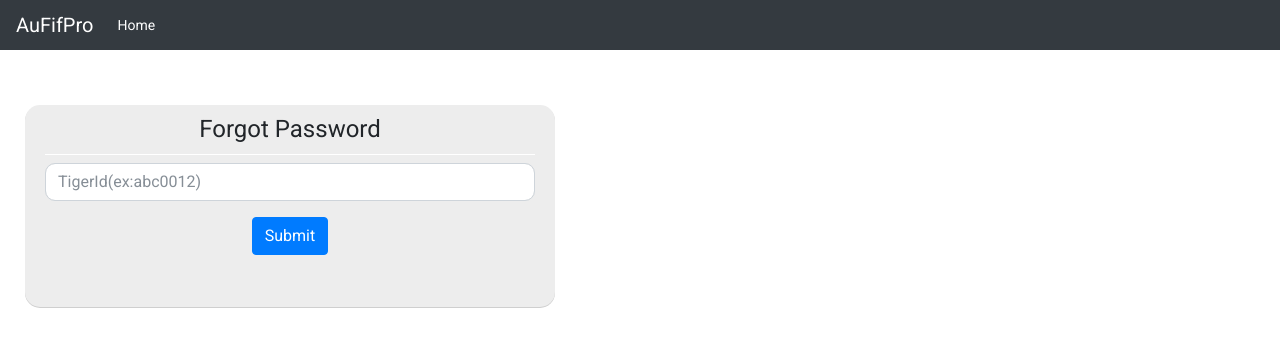
After one commit to kirandasika98/auFifPro, a Flask app: page /forgot_password in a window 1280 px wide. The commit adds this page. Shown: the top 347 px of the page. Run offline with Flask 2, Linux system fonts and the light colour scheme; some libraries are stand-ins or nearby versions.

```diff
--- a/app.py
+++ b/app.py
@@ -136,5 +136,13 @@ def new_match():
 
 		return jsonify({"response": True})
 
+@app.route("/forgot_password", methods=['GET', 'POST'])
+def forgot_password():
+	if request.method == 'POST':
+		password_info = "email sent successfully"
+		return render_template("forgot_password.html", password_info=password_info)
+
+	return render_template('forgot_password.html')
+
 if __name__ == "__main__":
 	app.run(debug=True)
--- /dev/null
+++ b/templates/forgot_password.html
@@ -0,0 +1,34 @@
+{% extends "base.html" %}
+{% block head %}
+{{ super() }}
+<link rel="stylesheet" href="{{ url_for('static', filename='login.css') }}">
+<link rel="stylesheet" href="{{ url_for('static', filename='template.css') }}">
+{% endblock %}
+
+{%block title %} Forgot Password {% endblock %}
+
+{% block content %}
+  <main role="main" class="container">
+        <div class="row">
+          <div class="col-md-offset-5 col-md-6">
+              <div class="form-login">
+              <h4>Forgot Password</h4>
+              <form id="forgot_password" method="post">
+              <input type="text" id="userName" class="form-control input-sm chat-input" placeholder="TigerId(ex:abc0012)" />
+              <br />
+              <div class="wrapper">
+              <span class="group-btn">
+                  <input type="submit" id="userLogin" class="btn btn-primary btn-md" onclick=""><i class="fa fa-sign-in"></i></button>
+                  <p><div id="error"></div></p>
+              </span>
+              <br />
+              {% if password_info %}
+                <p>{{ password_info }}</p>
+              {% endif %}
+            </form>
+              </div>
+            </div>
+          </div>
+      </div>
+  </main>
+{% endblock %}
--- a/templates/index.html
+++ b/templates/index.html
@@ -23,7 +23,7 @@
                 <p> or <br /> <a href="/signup">Signup for a free account</a></p>
             </span>
             <p><div id="error"></div></p>
-            <p><a href="/forgot_password">Forgot password?</a></p>
+            <!-- <p><a href="/forgot_password">Forgot password?</a></p> -->
             </div>
             </div>
 
```
Also changed, not shown: models.py (line endings or trailing spaces).
